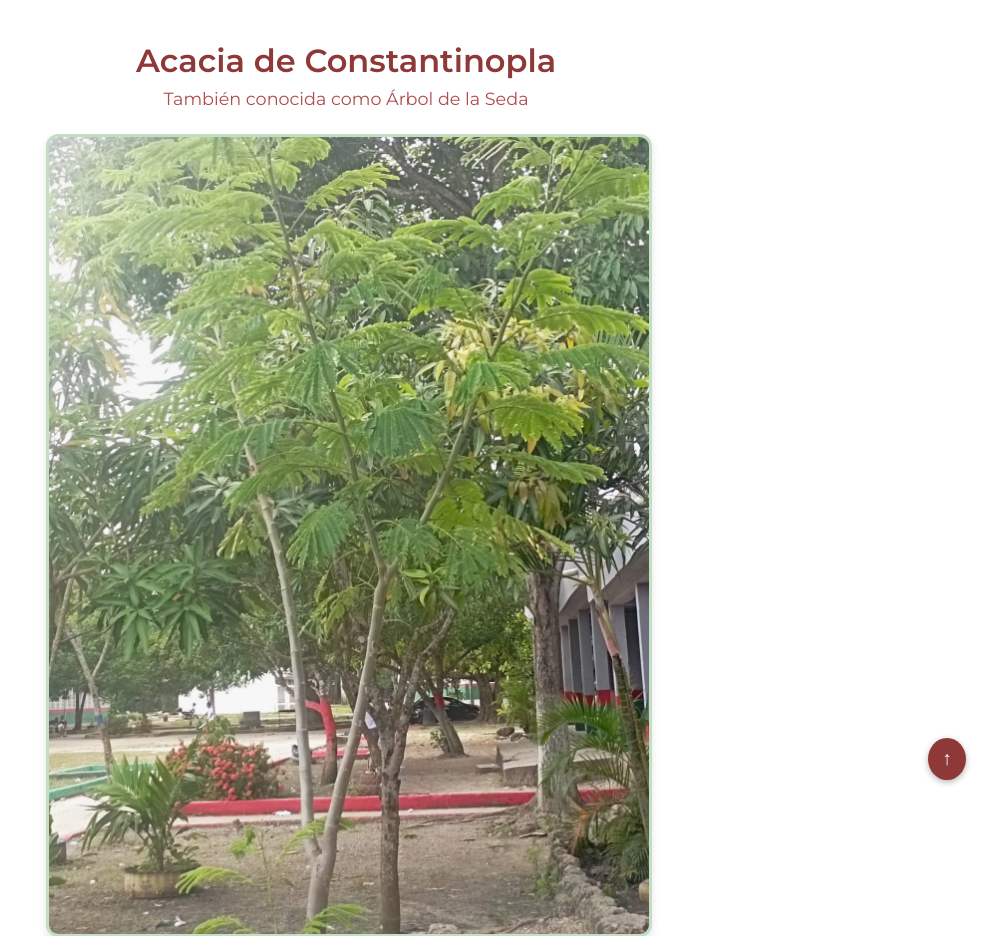
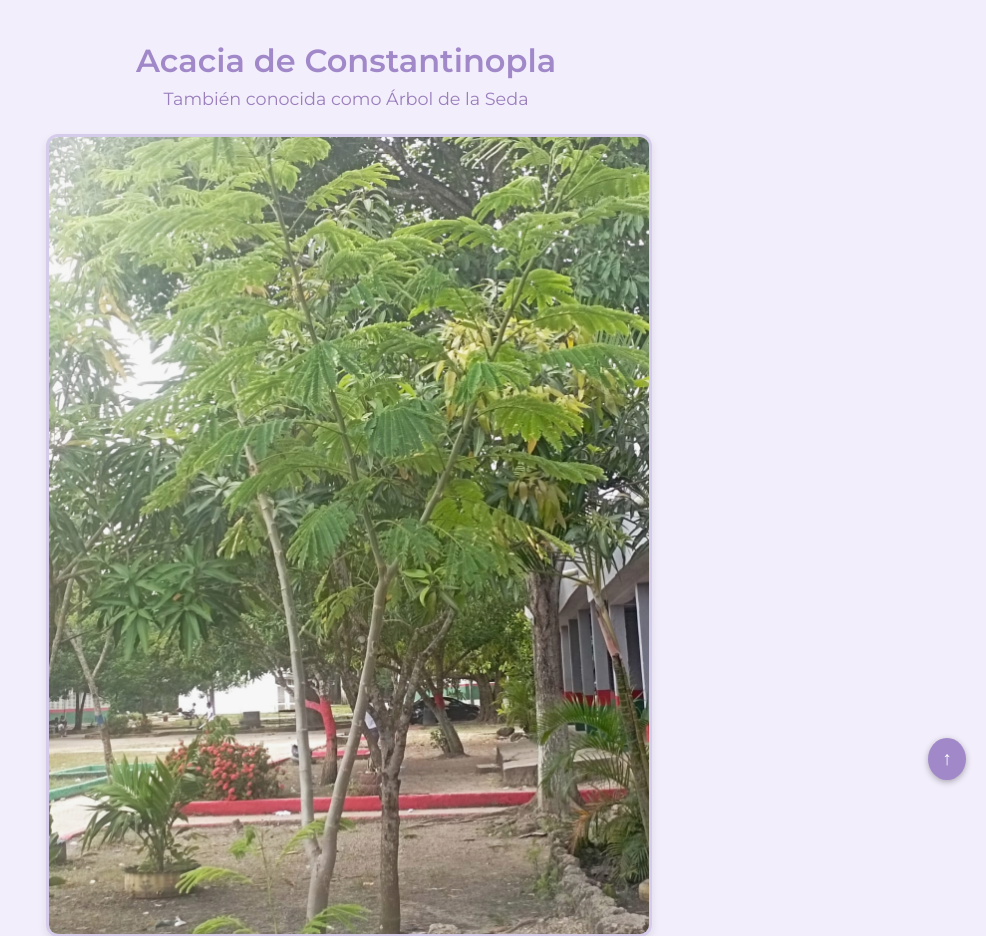
Before and after one commit to BoxMg/acacia, a plain HTML site: page index.html in a window 1280 px wide. Shown: the top 936 px of the page, without its empty margins (294-1280 px from the left). Drawn offline with Linux system fonts and the light colour scheme.

Commit message:
Update index.html

```diff
--- a/index.html
+++ b/index.html
@@ -7,9 +7,9 @@
   <link href="https://fonts.googleapis.com/css2?family=Montserrat:wght@400;600&display=swap" rel="stylesheet">
   <style>
     :root {
-      --verde: #8e3838;
-      --verde-oscuro: #5e1b1b;
-      --fondo: #f5e8e8
+      --lila: #a189c9;
+      --lila-oscuro: #6d4c9c;
+      --fondo: #f3eefc;
       --blanco: #ffffff;
     }
 
@@ -29,13 +29,13 @@
 
     h1 {
       text-align: center;
-      color: var(--verde);
+      color: var(--lila);
       margin-bottom: 5px;
     }
 
     .subtitulo {
       text-align: center;
-      color: #af4c4c;
+      color: #9a7fbc;
       margin-bottom: 20px;
       font-size: 1.1em;
     }
@@ -45,7 +45,7 @@
       border-radius: 12px;
       margin-bottom: 20px;
       box-shadow: 0 4px 8px rgba(0,0,0,0.1);
-      border: 3px solid #c8e6c9;
+      border: 3px solid #dcd2f2;
       filter: brightness(0.97);
     }
 
@@ -75,7 +75,7 @@
 
     h2 {
       margin-top: 0;
-      color: var(--verde-oscuro);
+      color: var(--lila-oscuro);
     }
 
     p, li {
@@ -92,7 +92,7 @@
       position: fixed;
       bottom: 20px;
       right: 20px;
-      background: var(--verde);
+      background: var(--lila);
       color: white;
       border: none;
       padding: 10px 14px;
@@ -162,7 +162,7 @@
   </div>
 
   <footer>
-    Sisley lorduy Alvear 9-02
+    Sisley Lorduy Alvear 9-02
   </footer>
 
   <button class="arriba" onclick="window.scrollTo({top: 0, behavior: 'smooth'})">↑</button>
```
